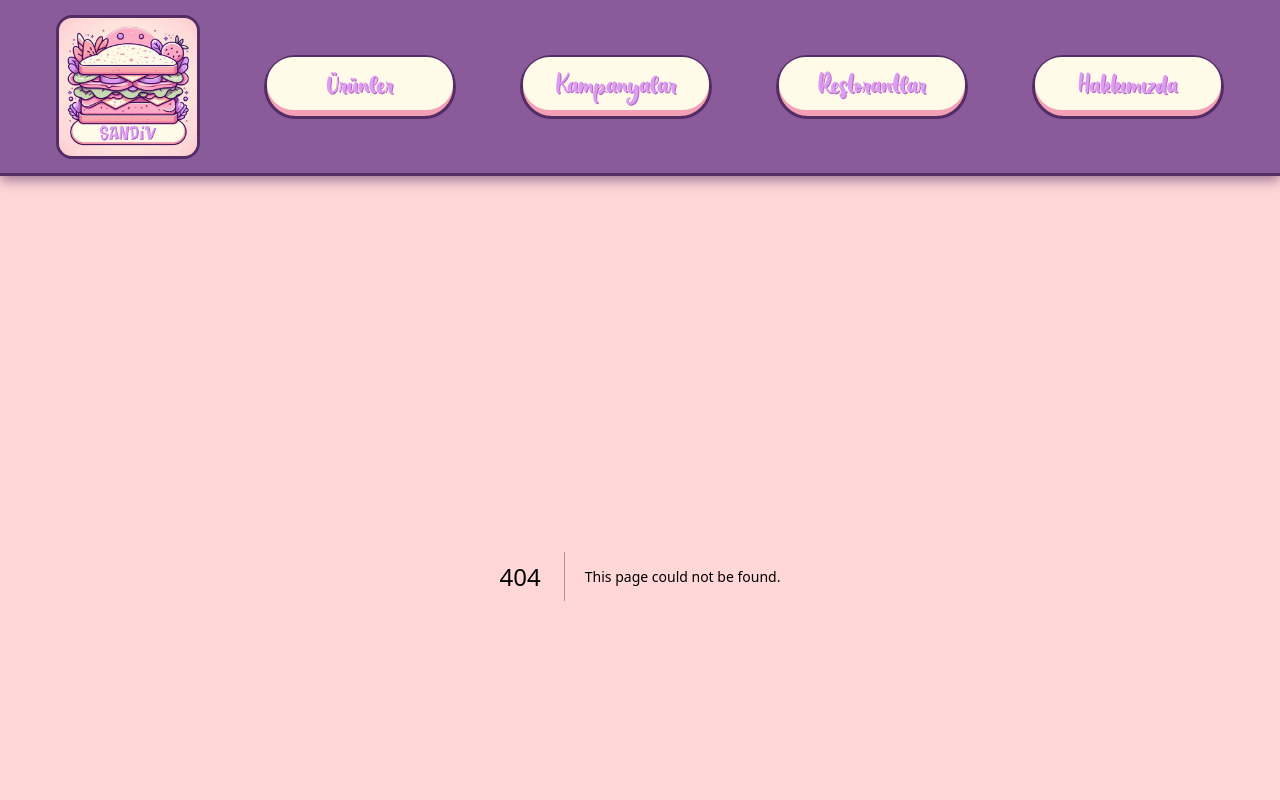
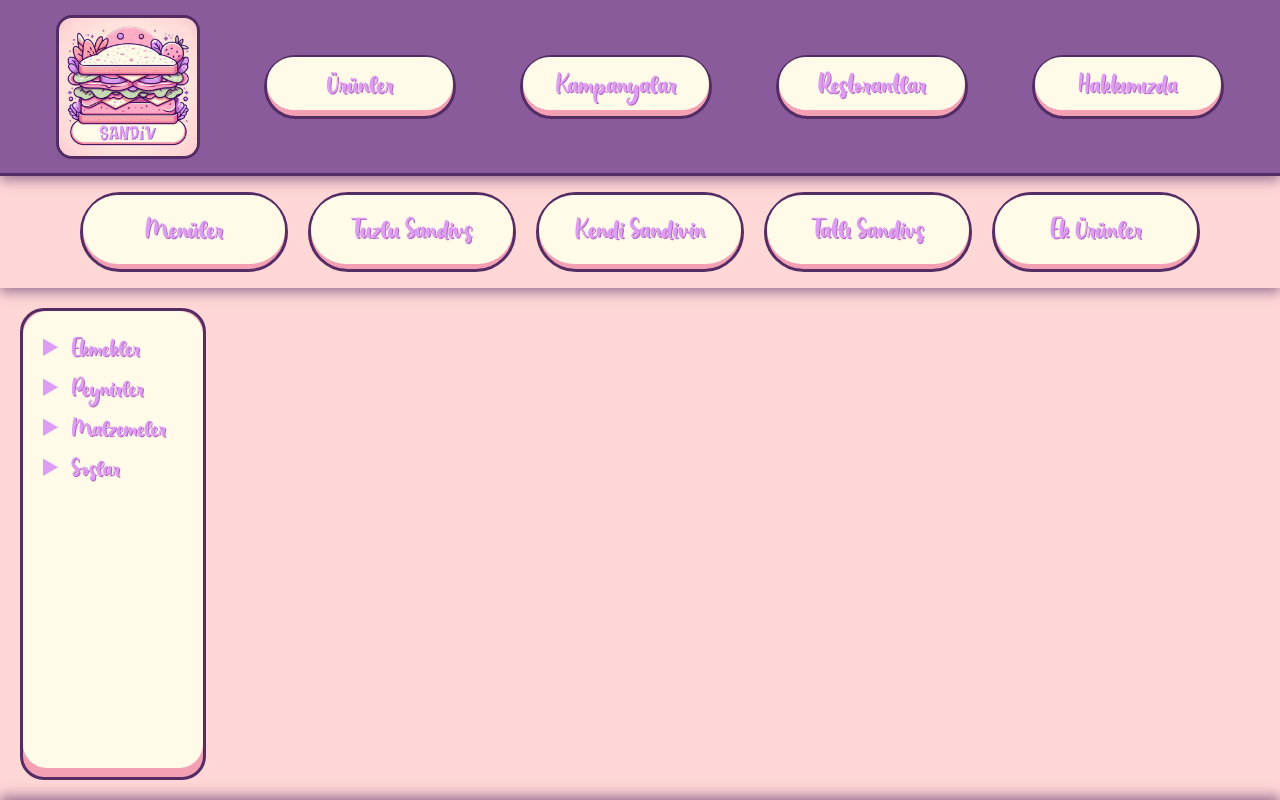
Before and after one commit to Ecececece/Sandiv, a Next.js app: page /YourSandiv in a window 1280 px wide. Before the commit this address had no page. Shown: the top 800 px of the page. Built offline with nearby package versions, Linux system fonts and the light colour scheme.

Commit message:
Sandiv 0.39
Kendi Sandivin sayfası hazırlanıyor.

```diff
--- a/public/ingredients.json
+++ b/public/ingredients.json
@@ -48,7 +48,7 @@
     "cheese": [
         {
             "enName": "agiago_cheese",
-            "trName": "İtalyan Peyniri"
+            "trName": "Italyan Peyniri"
         },
         {
             "enName": "cheddar_cheese",
@@ -80,7 +80,7 @@
         },
         {
             "enName": "swiss_cheese",
-            "trName": "İsveç Peyniri"
+            "trName": "Isveç Peyniri"
         },
         {
             "enName": "none",
@@ -294,7 +294,7 @@
         }
     ],
 
-    "sauce": [
+    "sauceSalty": [
         {
             "enName": "barbecue_sauce",
             "trName": "Barbekü Sos"
@@ -355,5 +355,11 @@
             "enName": "yogurt_sauce",
             "trName": "Yogurt Sos"
         }
+    ],
+    "sauceSweet": [
+        {
+            "enName": "chocolate_sauce",
+            "trName": "Çikolata Sosu"
+        }
     ]
 }
--- /dev/null
+++ b/src/app/YourSandiv/page.tsx
@@ -0,0 +1,216 @@
+'use client'
+
+import { useEffect, useState } from "react";
+
+type Sandiv = {
+  name: string;
+  bread: string;
+  ingredients: string[];
+  cheese: string[] | "none";
+  sauce: string[] | "none";
+};
+
+type Ingredient = {
+  category: string; trName: string; enName: string;
+};
+
+export default function Home() {
+  const [sandivs, setSandivs] = useState<Sandiv[]>([]);
+  const [ingredients, setIngredients] = useState<Ingredient[]>([]);
+
+  const [loading, setLoading] = useState<boolean>(true);
+  const [error, setError] = useState<string | null>(null);
+
+  useEffect(() => {
+    async function fetchIngredients() {
+      try {
+        const response = await fetch("/ingredients.json");
+        if (!response.ok) throw new Error("Veri yüklenemedi");
+
+        const data = await response.json();
+
+        const allIngredients = [
+          ...data.breadSalty.map((item: Ingredient) => ({
+            ...item,
+            category: "breadSalty",
+          })),
+          ...data.breadSweet.map((item: Ingredient) => ({
+            ...item,
+            category: "breadSweet",
+          })),
+          ...data.cheese.map((item: Ingredient) => ({
+            ...item,
+            category: "cheese",
+          })),
+          ...data.ingredientSalty.map((item: Ingredient) => ({
+            ...item,
+            category: "ingredientSalty",
+          })),
+          ...data.ingredientSweet.map((item: Ingredient) => ({
+            ...item,
+            category: "ingredientSweet",
+          })),
+          ...data.sauceSalty.map((item: Ingredient) => ({
+            ...item,
+            category: "sauceSalty",
+          })),
+          ...data.sauceSweet.map((item: Ingredient) => ({
+            ...item,
+            category: "sauceSweet",
+          })),
+        ];
+
+        setIngredients(allIngredients);
+      } catch (err) {
+        setError(err instanceof Error ? err.message : "Bilinmeyen hata");
+      }
+    }
+
+    fetchIngredients();
+  }, []);
+
+  return (
+    <div>
+      <div className="yourSandiv-div">
+        <div className="ingredientsShadow">
+          <div className="ingredients">
+            <div className="ingredientDeneme">
+              {/* Ekmek */}
+              <details>
+                <summary>Ekmekler</summary>
+                <details>
+                  <summary>Tuzlu Ekmekler:</summary>
+                  <div className="flex flex-col">
+                    {[...ingredients].map((ingredient, index) => {
+                      if (ingredient.category === "breadSalty") {
+                        return (
+                          <label key={`${ingredient.enName}-${index}`}>
+                            <input
+                              type="checkbox"
+                              name={ingredient.category}
+                              id={ingredient.enName}
+                            />
+                            {ingredient.trName}
+                          </label>
+                        );
+                      }
+                    })}
+                  </div>
+                </details>
+
+                <details>
+                  <summary>Tatlı Ekmekler:</summary>
+                  <div className="flex flex-col">
+                    {[...ingredients].map((ingredient, index) => {
+                      if (ingredient.category === "breadSweet") {
+                        return (
+                          <label key={`${ingredient.enName}-${index}`}>
+                            <input
+                              type="checkbox"
+                              name={ingredient.category}
+                              id={ingredient.enName}
+                            />
+                            {ingredient.trName}
+                          </label>
+                        );
+                      }
+                    })}
+                  </div>
+                </details>
+              </details>
+              {/* Peynir */}
+              <details>
+                <summary>Peynirler</summary>
+                <div className="flex flex-col">
+                  {[...ingredients].map((ingredient, index) => {
+                    if (ingredient.category === "cheese" && ingredient.enName !== "none") {
+                      return (
+                        <label key={`${ingredient.enName}-${index}`}>
+                          <input
+                            type="checkbox"
+                            name={ingredient.category}
+                            value={ingredient.enName}
+                          />
+                          {ingredient.trName}
+                        </label>
+                      );
+                    }
+                  })}
+                </div>
+              </details>
+              {/* Malzeme */}
+              <details>
+                <summary>Malzemeler</summary>
+                <details>
+                  <summary>Tuzlu Malzemeler:</summary>
+                  <div className="flex flex-col">
+                    {[...ingredients].map((ingredient, index) => {
+                      if (ingredient.category === "ingredientSalty") {
+                        return (
+                          <label key={`${ingredient.enName}-${index}`}>
+                            <input type="checkbox" name={ingredient.category} id={ingredient.enName} />
+                            {ingredient.trName}
+                          </label>
+                        );
+                      }
+                    })}
+                  </div>
+                </details>
+
+                <details>
+                  <summary>Tatlı Malzemeler:</summary>
+                  <div className="flex flex-col">
+                    {[...ingredients].map((ingredient, index) => {
+                      if (ingredient.category === "ingredientSweet") {
+                        return (
+                          <label key={`${ingredient.enName}-${index}`}>
+                            <input type="checkbox" name={ingredient.category} id={ingredient.enName} />
+                            {ingredient.trName}
+                          </label>
+                        );
+                      }
+                    })}
+                  </div>
+                </details>
+              </details>
+              {/* Sos */}
+              <details>
+                <summary>Soslar</summary>
+                <details>
+                  <summary>Tuzlu Soslar:</summary>
+                  <div className="flex flex-col">
+                    {[...ingredients].map((ingredient, index) => {
+                      if (ingredient.category === "sauceSalty") {
+                        return (
+                          <label key={`${ingredient.enName}-${index}`}>
+                            <input type="checkbox" name={ingredient.category} id={ingredient.enName} />
+                            {ingredient.trName}
+                          </label>
+                        );
+                      }
+                    })}
+                  </div>
+                </details>
+                <details>
+                  <summary>Tatlı Soslar:</summary>
+                  <div className="flex flex-col">
+                    {[...ingredients].map((ingredient, index) => {
+                      if (ingredient.category === "sauceSweet") {
+                        return (
+                          <label key={`${ingredient.enName}-${index}`}>
+                            <input type="checkbox" name={ingredient.category} id={ingredient.enName} />
+                            {ingredient.trName}
+                          </label>
+                        );
+                      }
+                    })}
+                  </div>
+                </details>
+              </details>
+            </div>
+          </div>
+        </div>
+      </div>
+    </div>
+  );
+}
--- a/src/app/globals.css
+++ b/src/app/globals.css
@@ -67,8 +67,7 @@ a[class*="fontFamily"]:hover{text-shadow: 2px 2px 2px rgb(181, 104, 191);}
 
 .footerShadow{
     box-shadow: 0px -4px 12px 0px rgba(84, 45, 100, 0.6);
-    @apply
-    z-40
+    z-index: 40;
 }
 /* NAVBAR */
 
@@ -172,7 +171,7 @@ a[class*="fontFamily"]:hover{text-shadow: 2px 2px 2px rgb(181, 104, 191);}
     100% {box-shadow: 0px 0px 30px 0px rgba(255, 255, 255, 1);}
 }
 
-.kendiSandivin {animation: kendiSandivinAnimation 1s ease-in-out infinite;}
+/*.kendiSandivin {animation: kendiSandivinAnimation 1s ease-in-out infinite;}*/
 
 
 .sandivShadow{
@@ -241,6 +240,7 @@ a[class*="fontFamily"]:hover{text-shadow: 2px 2px 2px rgb(181, 104, 191);}
     h-16 w-48 flex justify-center items-center bg-background-pink
     border-solid border-3 border-border-pink rounded-full
     decoration-0 text-text-pink text-3xl relative cursor-pointer
+    -bottom-73
     transition-shadow duration-200 ease-in-out
 }
 
@@ -248,11 +248,11 @@ a[class*="fontFamily"]:hover{text-shadow: 2px 2px 2px rgb(181, 104, 191);}
 
 .ingredientScreenBack{
     @apply
-    h-full w-full top-0 left-0 z-50 fixed bg-ingredient-screen
+    h-full w-full top-0 left-0 z-40 fixed bg-ingredient-screen
 }
 
 .ingredientScreen{
-    height: 50rem;
+    height: 46rem;
     width: 34rem;
     transform: translate(-50%, -50%);
     @apply
@@ -264,27 +264,43 @@ a[class*="fontFamily"]:hover{text-shadow: 2px 2px 2px rgb(181, 104, 191);}
 .ingredientScreenShadow{
     height: 98%;
     @apply
-    w-full bg-button-shadow rounded-3xl relative
+    w-full bg-button-shadow rounded-3xl
 }
 
-.ingredientListMainElement{
-    font-size: 28pt;
-    text-shadow: 1px 1px 0px rgb(181,104,191);
-
+.yourSandiv-div {
+    height: calc(100vh - 18rem);
     @apply
-    text-text-pink border-solid border-b-3 border-border-pink text-center
+    p-5 flex flex-row gap-16
 }
 
-.ingredientListElement{
-    font-size: 22pt;
+.ingredientsShadow{
+    width: 15%;
     text-shadow: 1px 1px 0px rgb(181,104,191);
+    font-size: 20pt;
+    @apply
+    h-full flex flex-col
+    border-solid border-3 border-border-pink rounded-3xl
+    bg-background-pink text-text-pink
+}
 
+.ingredients{
+    height: 98%;
     @apply
-    text-text-pink border-solid border-b-3 border-border-pink
+    w-full flex flex-col p-5 pr-1
+    bg-button-shadow rounded-3xl
+    select-none
 }
+
+.ingredientDeneme{
+    @apply
+    h-full overflow-scroll overflow-x-hidden
+}
+
+details details, details div {
+    margin-left: 20px; /* İç içe elemanlara girinti ekler */
+}
+
 /* ÜRÜNLER */
-
-
 ::-webkit-scrollbar {@apply w-2}
-::-webkit-scrollbar-track {@apply bg-button-shadow rounded-md}
-::-webkit-scrollbar-thumb {@apply bg-background-pink rounded-md}
+::-webkit-scrollbar-track {@apply bg-border-pink rounded-md}
+::-webkit-scrollbar-thumb {@apply bg-text-pink rounded-md}
--- a/src/app/layout.tsx
+++ b/src/app/layout.tsx
@@ -12,8 +12,7 @@ export default function RootLayout({
 
   useEffect(() => {
     setIsUrunler(
-      pathname.startsWith("/SaltySandivs") ||
-        pathname.startsWith("/SweetSandivs")
+      pathname.startsWith("/SaltySandivs") || pathname.startsWith("/SweetSandivs") || pathname.startsWith("/YourSandiv")
     );
   }, [pathname]);
 
@@ -62,7 +61,7 @@ export default function RootLayout({
               <div className="absolute">Tuzlu Sandivs</div>
             </a>
 
-            <a href="/" className="kendiSandivin option-button">
+            <a href="/YourSandiv" className="kendiSandivin option-button">
               <div className="sandiv-button-shadow"></div>
               <div className="absolute">Kendi Sandivin</div>
             </a>
@@ -105,7 +104,7 @@ export default function RootLayout({
             <a href="/">Menüler</a>
             <a href="/SaltySandivs">Tuzlu Sandivs</a>
             <a href="/SweetSandivs">Tatlı Sandivs</a>
-            <a href="/">Kendi Sandivin</a>
+            <a href="/YourSandiv">Kendi Sandivin</a>
             <a href="/">Ek Ürünler</a>
           </div>
 
```
